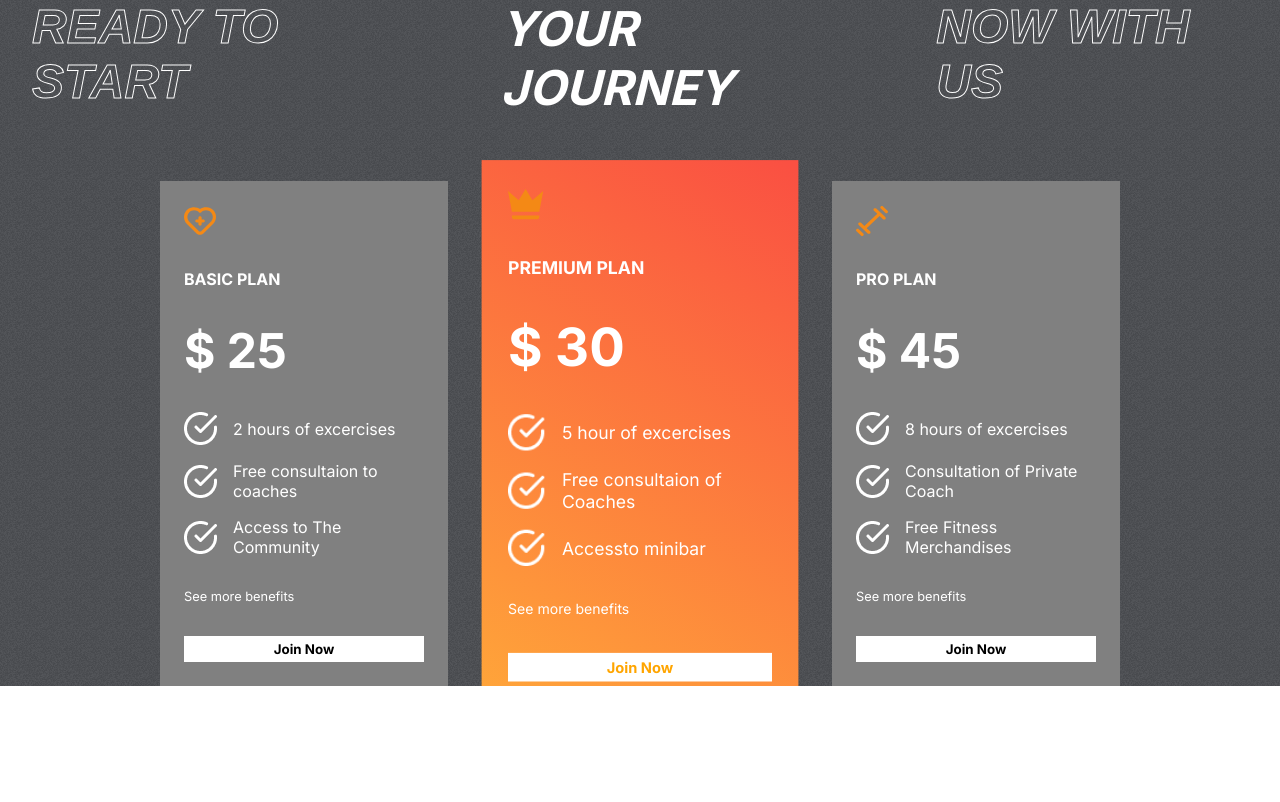
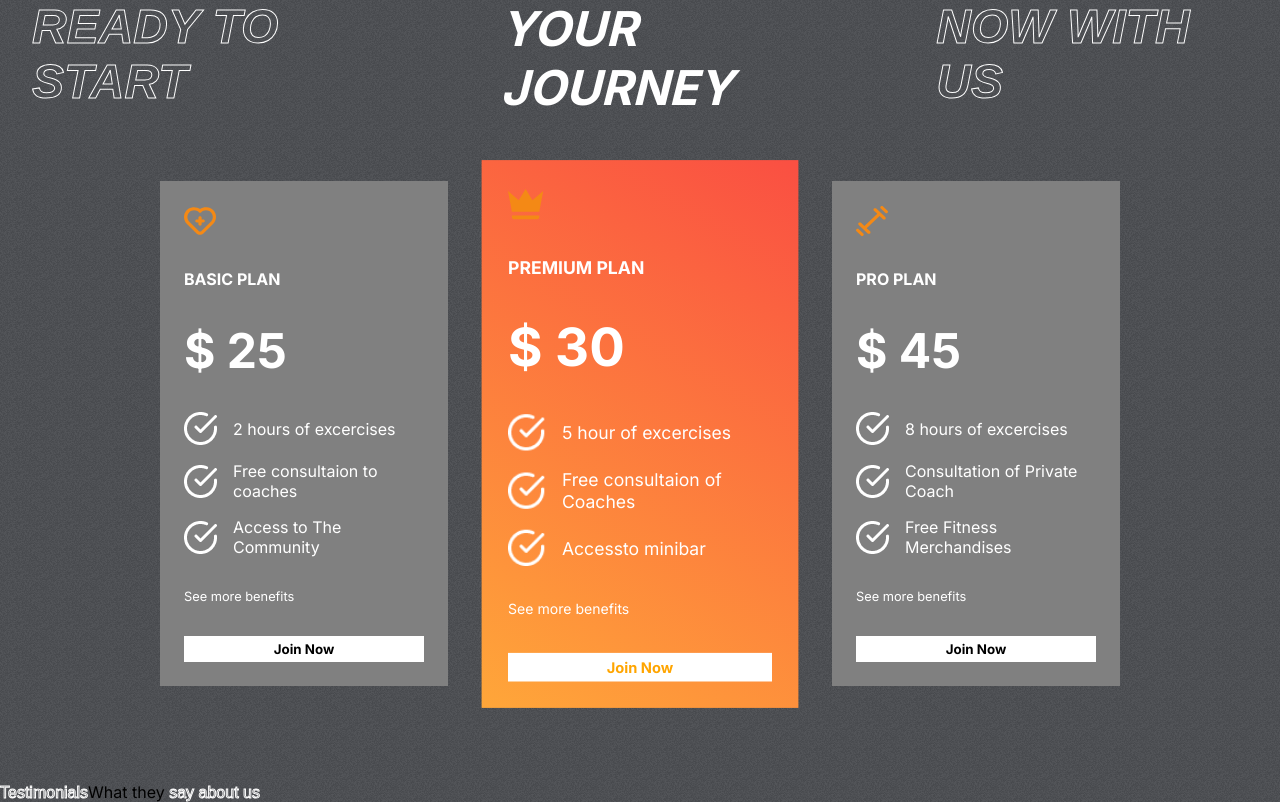
Before and after one commit to Sisanda0/Sisanda0, a React (Create React App) app in the folder Downloads/FitClub-Starter-d82a075a4e478e1ece2ecbc6aae57d7eeb496dbf/: page / in a window 1280 px wide. Shown: the part 1812-2614 px from the top of the page. Before the commit the page ends 2498 px from the top, so only its background shows below. Built offline with nearby package versions, Linux system fonts and the light colour scheme.

Commit message:
Added testimonials heading

```diff
--- a/Downloads/FitClub-Starter-d82a075a4e478e1ece2ecbc6aae57d7eeb496dbf/src/App.js
+++ b/Downloads/FitClub-Starter-d82a075a4e478e1ece2ecbc6aae57d7eeb496dbf/src/App.js
@@ -1,4 +1,5 @@
 import './App.css';
+import Testimonials from './assets/Testimonials/Testimonials';
 import Hero from './components/Hero/Hero';
 import Plans from './components/Plans/Plans';
 import Programs from './components/Programs/Programs';
@@ -10,6 +11,7 @@ function App() {
         <Programs/>
         <Reasons/>
         <Plans/>
+        <Testimonials/>
     </div>
   );
 }
--- a/Downloads/FitClub-Starter-d82a075a4e478e1ece2ecbc6aae57d7eeb496dbf/src/assets/Testimonials/Testimonials.jsx
+++ b/Downloads/FitClub-Starter-d82a075a4e478e1ece2ecbc6aae57d7eeb496dbf/src/assets/Testimonials/Testimonials.jsx
@@ -2,7 +2,17 @@ import React from 'react'
 import './Testimonials.css'
 const Testimonials = ()=>{
     return (
-        <div>Testimonials</div>
+        <div className="Testimonials">
+            <div className="left-t">
+               <span className="stroke-text">Testimonials</span>
+               <span>What they </span>
+               <span className="stroke-text">say about us</span>
+            </div>
+            <div className="right-t"></div>
+
+
+        </div>
+
     )
 }
 
```
